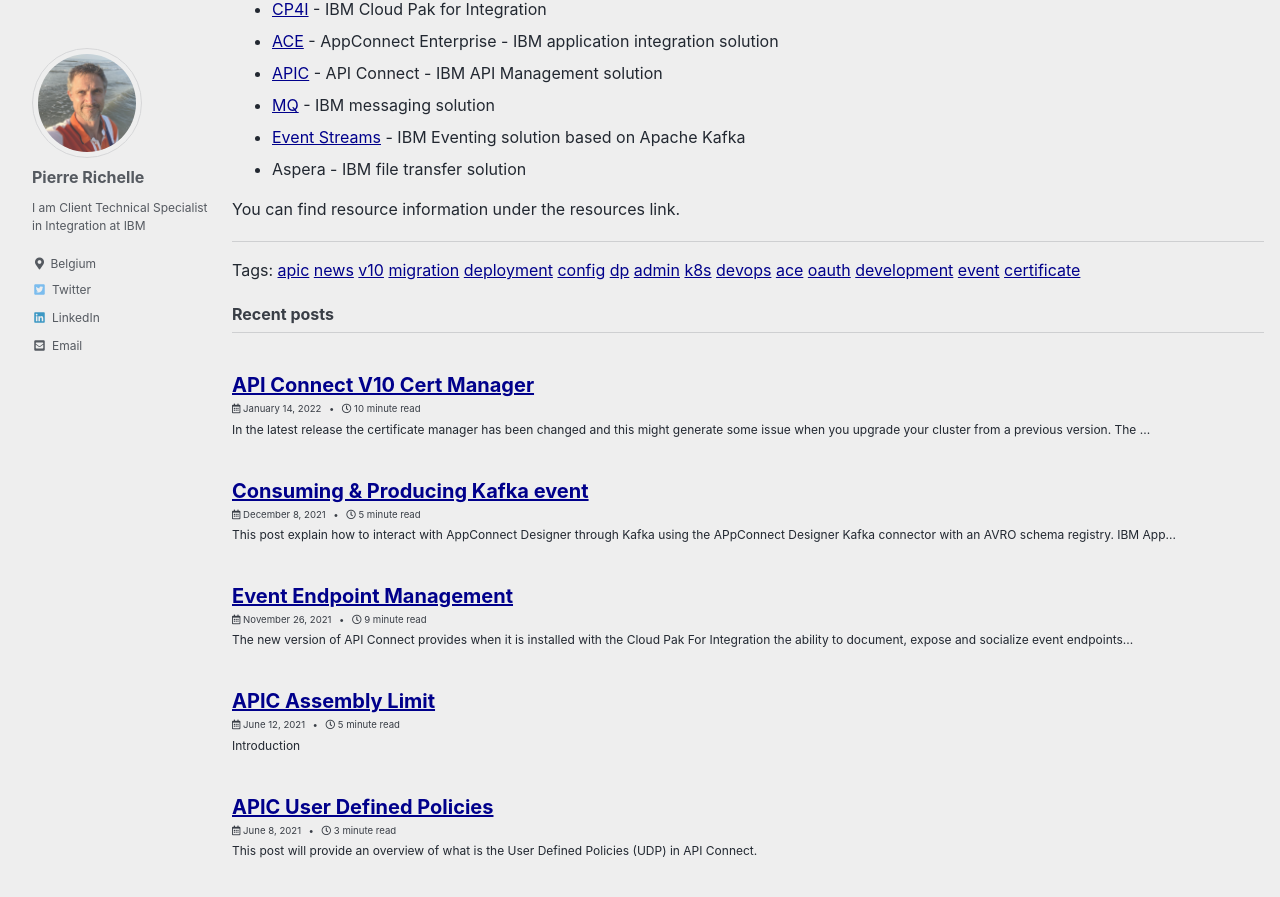
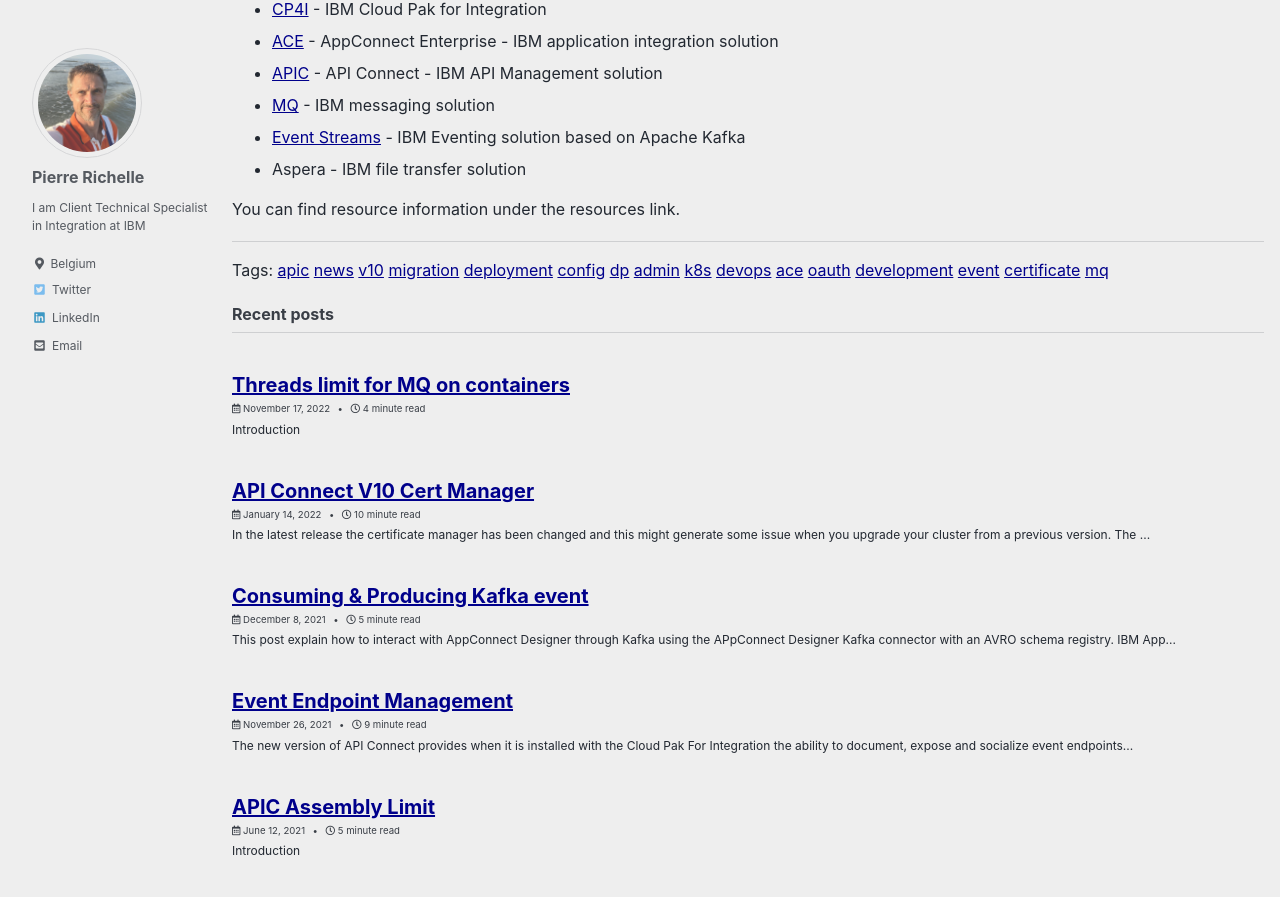
Before and after one commit to prichelle/integration.github.io, a Jekyll site: the page built from index.md, in a window 1280 px wide and 900 px high, scrolled down 481 px. Shown: the top 897 px of the window. Built offline with Jekyll 4.4.1, drawn with Linux system fonts in a browser that asks for light colours; cached includes are drawn as plain includes; some of the changed lines change nothing that is shown.

Commit message:
mq pids limit

````diff
--- /dev/null
+++ b/_posts/2022-11-17-MQonContainer-pidsmax.md
@@ -0,0 +1,212 @@
+---
+layout: single
+title: Threads limit for MQ on containers
+subtitle: Evaluate and set the right max thread limits when running on a k8s environment
+tags: [mq, k8s]
+comments: true
+category: MQ
+author_profile: true
+toc: true
+toc_sticky: true
+---
+
+# Introduction
+
+MQ is a multithreaded solution that might spawn a relative high number of threads that might be incompatible with the default value of the operating system when it will run.
+
+OpenShift limit now by default the maximum threads number that can be spawn in a container to 1024 which might be not compatible for your MQ deployment.
+
+In this short post, I will provide some information and references on how to list the processes that are running on a linux system and how to configure OCP to allow more threads.
+
+# Pids on your container
+
+When MQ is running on a container, you can list the number of threads that have been created.
+Log into the container and issue the following command:
+
+```shell
+sh-4.4$ ps -eo nlwp | tail -n +2 | awk '{ num_threads += $1 } END { print num_threads }'
+240
+```
+or
+```
+cat /sys/fs/cgroup/pids/pids.current
+238
+```
+
+
+By using `ps` you will be able to list all the threads and process that are running:
+
+```
+sh-4.4$ ps -eLf
+UID         PID   PPID    LWP  C NLWP STIME TTY          TIME CMD
+1000730+    108      1    108  0   14 Oct18 ?        00:00:25 /opt/mqm/bin/amqzxma0 -m mainmqm -x -u mqm
+1000730+    108      1    132  0   14 Oct18 ?        00:00:05 /opt/mqm/bin/amqzxma0 -m mainmqm -x -u mqm
+....
+```
+
+If you would like to know how many threads is running for a specific process, I would recommend to use top:
+- in a terminal issue the command "top"
+- press "f" and go over **nTH** with the arrow
+- press "space"
+- press "q"
+
+![MQ Top](/assets/images/mq/mq-top.png)
+
+To know what are the MQ tasks please refer to the [MQ documentation](https://www.ibm.com/docs/en/ibm-mq/9.3?topic=i-mq-tasks).
+
+# Max threads
+
+To list the max threads configured on the system:
+
+```
+sh-4.4$ ulimit -a | grep -i processes
+max user processes              (-u) 255833
+```
+
+# MQ threads
+One object that can consume quite a lot of threads is the MQ Channel.
+
+When an application is connecting through a client connection, on MQ side a server connection channel instance is started. This type of channels are called MQI channels.
+In a multithreaded application, it is possible to create a connection to the queue manager within each thread as described for example fo [a multithreaded java app](https://www.ibm.com/docs/en/ibm-mq/9.3?topic=applications-multithreaded-programs-in-java).
+Each client connection results on a new MQI channel instance on the server side which corresponds to a new thread.
+
+Therefore it is a good practices to limit the maximum number of channel instances that can be active at the same time for a specific server connection channel to avoid a badly written application to exhaust the maximum limit allowed on the server. This can be done using the **MAXINST** parameter described in the [sever-connection channel limits](https://www.ibm.com/docs/en/ibm-mq/9.3?topic=function-server-connection-channel-limits).
+
+It is also a good practice to create a server connection channel per application such that you have more control on the connection.
+
+You can display the number of instances per connection on a queue manager using **CHSTATUS**.
+
+```
+echo "DIS CHSTATUS(*) WHERE(CHLTYPE eq SVRCONN)" | runmqsc <yourQMgr>
+```
+An example of output can be:
+```
+     1 : DIS CHSTATUS(*) WHERE(CHLTYPE eq SVRCONN)
+AMQ8417I: Display Channel Status details.
+   CHANNEL(CL.PAYMENTS)                    CHLTYPE(SVRCONN)
+   CONNAME(172.30.54.27)                   CURRENT
+   STATUS(RUNNING)                         SUBSTATE(RECEIVE)
+AMQ8417I: Display Channel Status details.
+   CHANNEL(CL.PAYMENTS)                    CHLTYPE(SVRCONN)
+   CONNAME(172.30.54.27)                   CURRENT
+   STATUS(RUNNING)                         SUBSTATE(RECEIVE)
+AMQ8417I: Display Channel Status details.
+   CHANNEL(CL.PAYMENTS)                    CHLTYPE(SVRCONN)
+   CONNAME(172.30.54.13)                   CURRENT
+   STATUS(RUNNING)                         SUBSTATE(RECEIVE)
+```
+We can see that the server connection channel "CL.PAYMENTS" has three active connections from two different applications. One application with the connection name 172.30.54.27 has two active connection.
+
+You can count the number of connection for a specific CONNAME:
+```
+echo "DIS CHSTATUS(*) " | runmqsc <yourqmgr> | grep <conname> -A1 | grep CONNAME | sort | uniq -c
+```
+Example:
+```
+sh-4.4$ echo "DIS CHSTATUS(*) " | runmqsc mainmqm | grep 172.30.54.27 -A1 | grep CONNAME | sort | uniq -c
+      2    CONNAME(172.30.54.27)                   CURRENT
+```
+
+If you want to further analyze what this application is doing, you can list the connection for this specific application (172.30.54.27) or channel (CL.PAYMENTS) using the following code matching our example:
+```
+echo "DIS CONN(*) WHERE (CHANNEL EQ CL.PAYMENTS) ALL" | runmqsc mainmqm
+AMQ8276I: Display Connection details.
+   CONN(12346263002D0040)
+   EXTCONN(414D51436D61696E6D716D2020202020)
+   TYPE(CONN)
+   PID(148477)                             TID(6)
+   APPLDESC(IBM MQ Channel)                APPLTAG(cli.ConnectDistributed)
+   APPLTYPE(USER)                          ASTATE(NONE)
+   CHANNEL(CL.PAYMENTS)                    CLIENTID( )
+   CONNAME(172.30.54.13)
+   CONNOPTS(MQCNO_HANDLE_SHARE_BLOCK,MQCNO_SHARED_BINDING,MQCNO_GENERATE_CONN_TAG)
+   USERID(root)                            UOWLOG( )
+   UOWSTDA( )                              UOWSTTI( )
+   UOWLOGDA( )                             UOWLOGTI( )
+   URTYPE(QMGR)
+   EXTURID(XA_FORMATID[] XA_GTRID[] XA_BQUAL[])
+   QMURID(0.0)                             UOWSTATE(NONE)
+   CONNTAG(MQCT12346263002D0040mainmqm_2021-11-04_10.01.18cli.ConnectDistributed)
+```
+or for the conname:
+```
+echo "DIS CONN(*) WHERE (CONNAME EQ 172.30.54.13) ALL" | runmqsc mainmqm
+```
+
+And finally determine what queue is been used by this application using QSTATUS and search for the PID or CHANNEL.
+Example using the PID:
+
+```
+sh-4.4$ echo "DIS QS(*) WHERE(PID EQ 148477) type(handle) all" | runmqsc mainmqm
+5724-H72 (C) Copyright IBM Corp. 1994, 2022.
+Starting MQSC for queue manager mainmqm.
+
+
+     1 : DIS QS(*) WHERE(PID EQ 148477) type(handle) all
+AMQ8450I: Display queue status details.
+   QUEUE(LQ.PAYMENTS.EVENT.SOURCE)         TYPE(HANDLE)
+   APPLDESC(IBM MQ Channel)                APPLTAG(cli.ConnectDistributed)
+   APPLTYPE(USER)                          BROWSE(YES)
+   CHANNEL(CL.PAYMENTS)                    CONNAME(172.30.54.13)
+   ASTATE(ACTIVE)                          HSTATE(ACTIVE)
+   INPUT(SHARED)                           INQUIRE(YES)
+   OUTPUT(NO)                              PID(148477)
+   QMURID(0.28672)                         SET(NO)
+   TID(*)
+   URID(XA_FORMATID[] XA_GTRID[] XA_BQUAL[])
+   URTYPE(QMGR)                            USERID(root)
+AMQ8450I: Display queue status details.
+   QUEUE(LQ.PAYM.PROC.REQ)                 TYPE(HANDLE)
+   APPLDESC(IBM MQ Channel)                APPLTAG(IntegrationServ)
+   APPLTYPE(USER)                          BROWSE(NO)
+   CHANNEL(CL.PAYMENTS)                    CONNAME(172.30.54.27)
+   ASTATE(ACTIVE)                          HSTATE(ACTIVE)
+   INPUT(SHARED)                           INQUIRE(YES)
+   OUTPUT(NO)                              PID(148477)
+   QMURID(0.12290)                         SET(NO)
+   TID(*)
+   URID(XA_FORMATID[] XA_GTRID[] XA_BQUAL[])
+   URTYPE(QMGR)                            USERID(root)
+One MQSC command read.
+No commands have a syntax error.
+All valid MQSC commands were processed.
+```
+
+# Setting the pid max
+
+Information can be found on the knowledge center under [linux tuning](https://www.ibm.com/docs/en/ibm-mq/9.3?topic=linux-configuring-tuning-operating-system).
+
+For Kubernetes and more specifically on OCP it is described here on [openshift configuration](https://ibm-messaging.github.io/mqperf/openshift/configuration.html).
+
+More detailed information can be found on this page [comuting for geek - change pids limit in OCP](https://computingforgeeks.com/change-pids-limit-value-in-openshift/).
+
+In a nutshell this is done by creating a ContainerRuntimeConfig CR on OCP that defines the pidsLimit and then assign this configuration on the required node by using a specific label.
+Example of ContainerRuntimeConfig:
+
+```yaml
+apiVersion: machineconfiguration.openshift.io/v1
+kind: ContainerRuntimeConfig
+metadata:
+  name: set-pid-4k
+spec:
+  machineConfigPoolSelector:
+    matchLabels:
+      config-crio: set-pid
+  containerRuntimeConfig:
+    pidsLimit: 4096
+```
+
+You can find what value is currently set on your worked node by using the following command where the node name in this example is "10.75.10.195":
+```
+oc debug node/10.75.10.195
+Starting pod/107510195-debug ...
+To use host binaries, run `chroot /host`
+Pod IP: 10.75.10.195
+sh-4.4# chroot /host
+sh-4.2# grep pids_limit /etc/crio/crio.conf
+pids_limit = 102333
+```
+
+# References
+Very good article on how to get information about linux processes:
+[Max thread processes](https://www.golinuxcloud.com/check-threads-per-process-count-processes/)
````
Also changed, not shown: _posts/2022-01-14-APIC-certmanager.md (line endings or trailing spaces).
